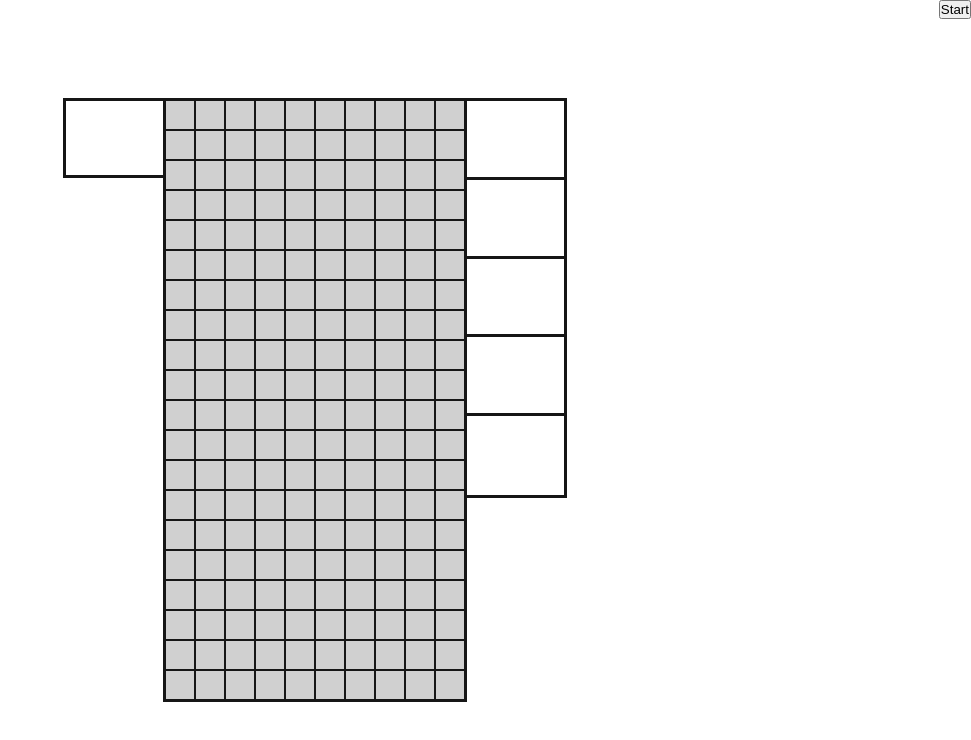
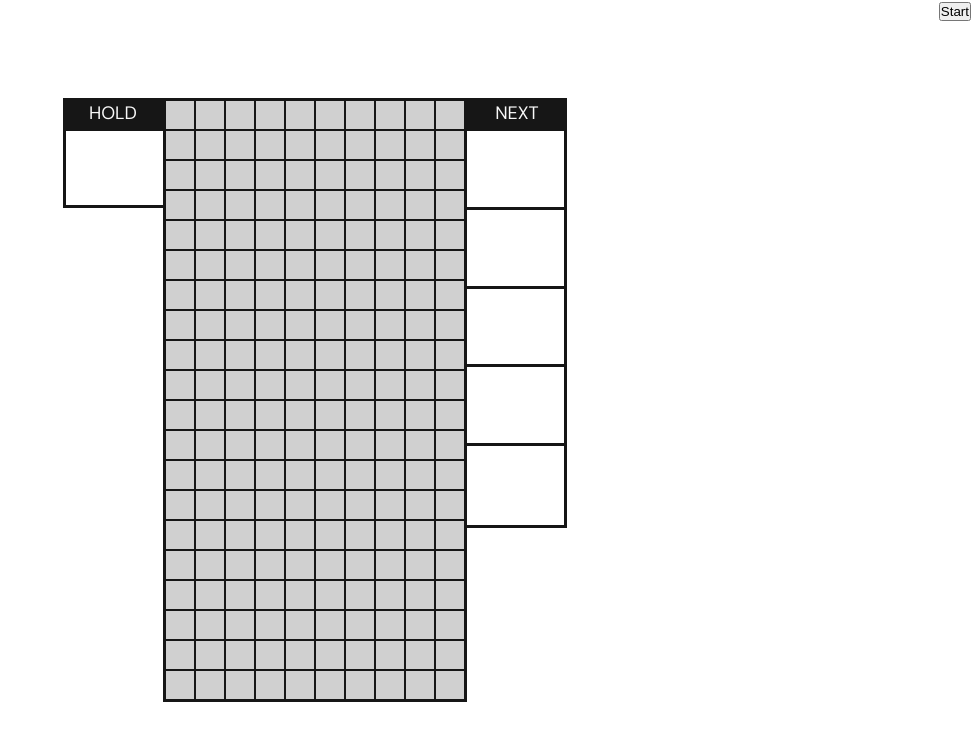
Before and after one commit to onenylxus/tetty, a React (Vite) app: page / in a window 1280 px wide. Shown: the top 740 px of the page, without its empty margins (309-1280 px from the left). Built offline with nearby package versions, Linux system fonts and the light colour scheme.

Commit message:
Add hold and next text to board

```diff
--- a/package.json
+++ b/package.json
@@ -4,6 +4,7 @@
   "version": "0.2.0",
   "type": "module",
   "dependencies": {
+    "@fontsource/dm-sans": "^5.0.9",
     "react": "^18.2.0",
     "react-dom": "^18.2.0"
   },
--- a/src/game/components/Board.tsx
+++ b/src/game/components/Board.tsx
@@ -21,8 +21,11 @@ const Board = ({ matrix, hold, nextQueue }: Props) => {
   // Return
   return (
     <div className="board">
+      <div className="left-column">
+        <div className="hold-text">HOLD</div>
         <div className="hold-block">
           <MiniShape className="hold-shape" block={hold} />
+        </div>
       </div>
       <div className="matrix">
         {matrix.map((row, j) => (
@@ -33,6 +36,8 @@ const Board = ({ matrix, hold, nextQueue }: Props) => {
           </div>
         ))}
       </div>
+      <div className="right-column">
+        <div className="next-text">NEXT</div>
         <div className="next-queue">
           {nextQueueDisplay.map((next, k) => (
             <div className="next-block" key={`${k}`}>
@@ -41,6 +46,7 @@ const Board = ({ matrix, hold, nextQueue }: Props) => {
           ))}
         </div>
       </div>
+    </div>
   );
 
 };
--- a/src/game/game.css
+++ b/src/game/game.css
@@ -11,8 +11,28 @@
   margin: auto;
 }
 
+.left-column {
+  display: flex;
+  flex-direction: column;
+}
+
+.right-column {
+  display: flex;
+  flex-direction: column;
+}
+
 .matrix {
   border: 2px solid var(--color-black);
+}
+
+.hold-text {
+  width: 100px;
+  height: 30px;
+  line-height: 30px;
+  font-size: 18px;
+  text-align: center;
+  background: var(--color-black);
+  color: var(--color-white);
 }
 
 .hold-block {
@@ -25,6 +45,16 @@
 
 .hold-shape {
   margin: auto;
+}
+
+.next-text {
+  width: 100px;
+  height: 30px;
+  line-height: 30px;
+  font-size: 18px;
+  text-align: center;
+  background: var(--color-black);
+  color: var(--color-white);
 }
 
 .next-queue {
--- a/src/index.css
+++ b/src/index.css
@@ -19,6 +19,10 @@
   box-sizing: border-box;
 }
 
+body {
+  font-family: 'DM Sans', sans-serif;
+}
+
 .App {
   width: 100vw;
   height: 100vh;
```
Also changed, not shown: src/main.tsx (+5 -4 lines), 1 other file (tests, documents, lock files or other folders). Lines whose indentation alone changed are shown as unchanged.
